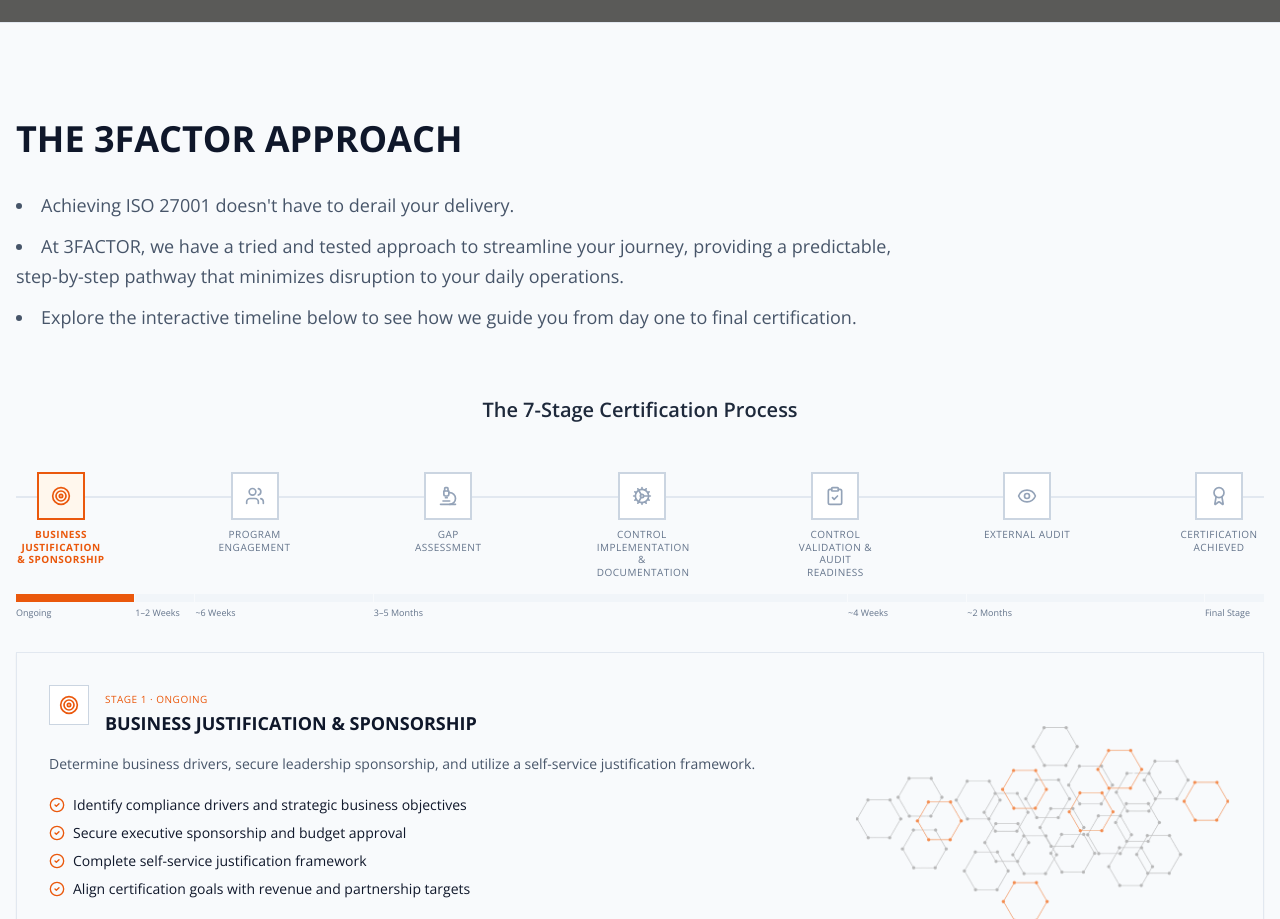
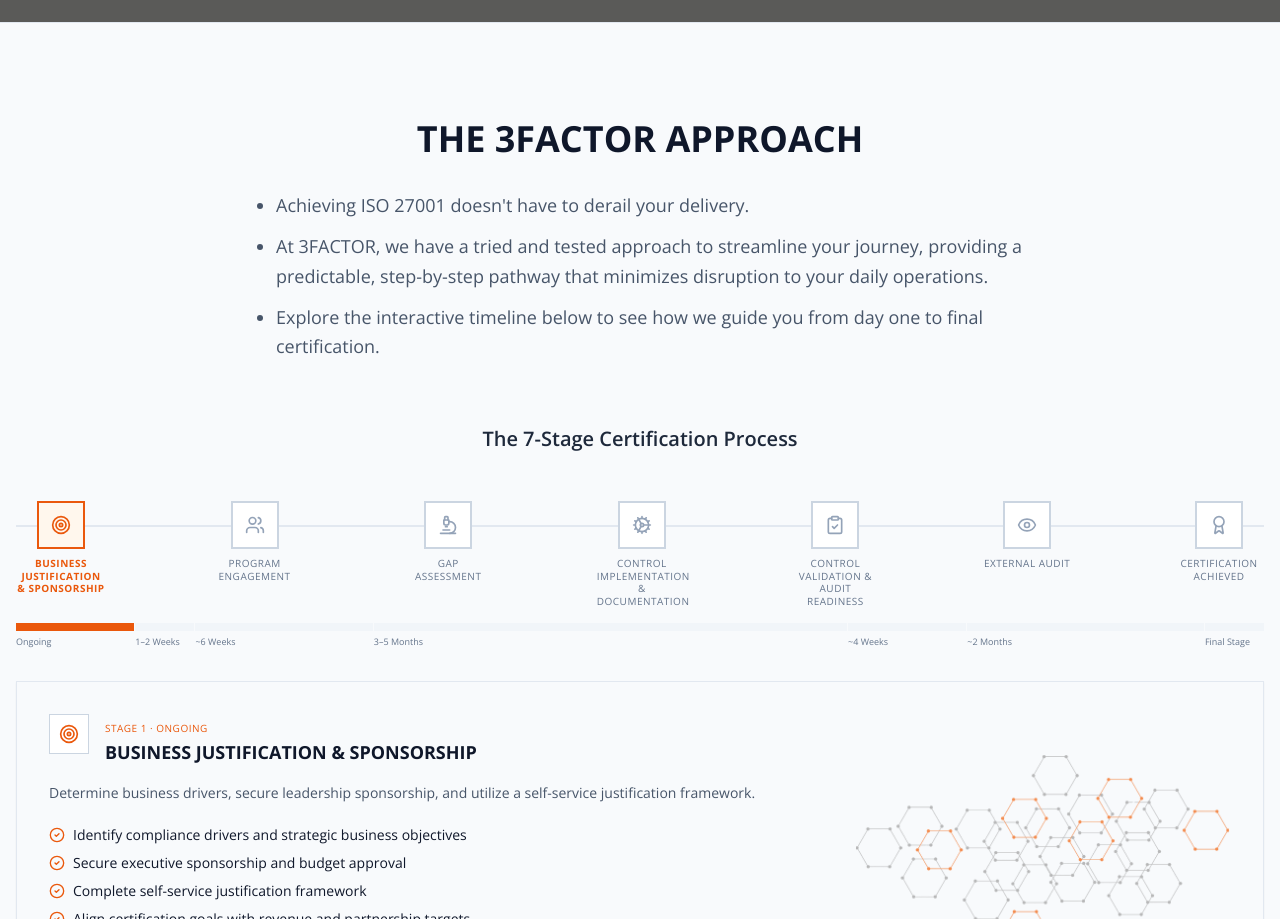
Before and after one commit to Sean3FACTOR/threefactor-glow-web, a React (Vite) app: page /services/iso-27001 in a window 1280 px wide. Shown: the part 928-1847 px from the top of the page. Built offline with nearby package versions, Linux system fonts and the light colour scheme.

Commit message:
Center THE 3FACTOR APPROACH

```diff
--- a/src/pages/ISO27001Page.tsx
+++ b/src/pages/ISO27001Page.tsx
@@ -721,14 +721,16 @@ const ISO27001Page = () => {
       <section id="roadmap" className="py-24 bg-slate-50 border-y border-slate-200">
         <div className="container mx-auto px-4">
 
+          <div className="text-center mb-16">
             <h2 className="text-3xl md:text-4xl font-bold text-slate-900 uppercase mb-8">
               THE 3FACTOR APPROACH
             </h2>
-          <ul className="text-lg text-slate-600 mb-16 max-w-4xl leading-relaxed space-y-3 list-disc list-inside">
+            <ul className="text-lg text-slate-600 max-w-3xl mx-auto leading-relaxed space-y-3 list-disc list-outside pl-5 text-left">
               <li>Achieving ISO 27001 doesn't have to derail your delivery.</li>
               <li>At 3FACTOR, we have a tried and tested approach to streamline your journey, providing a predictable, step-by-step pathway that minimizes disruption to your daily operations.</li>
               <li>Explore the interactive timeline below to see how we guide you from day one to final certification.</li>
             </ul>
+          </div>
           <h3 className="text-xl font-semibold text-slate-800 text-center mb-12">
             The 7-Stage Certification Process
           </h3>
```
Lines whose indentation alone changed are shown as unchanged.
